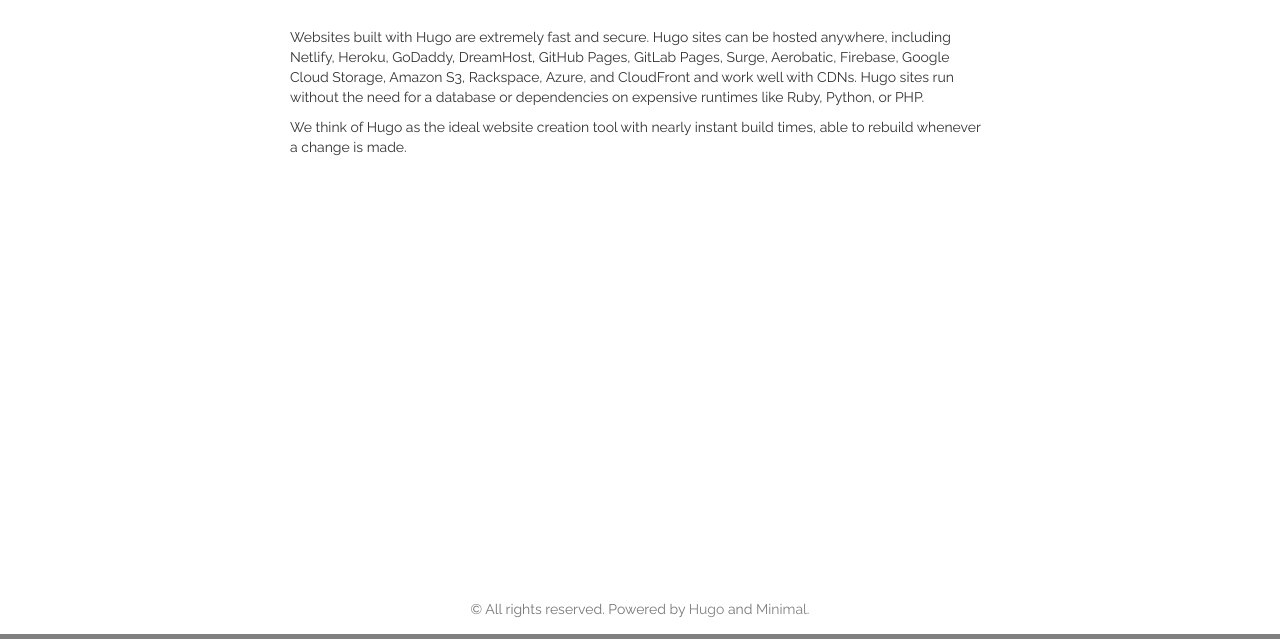
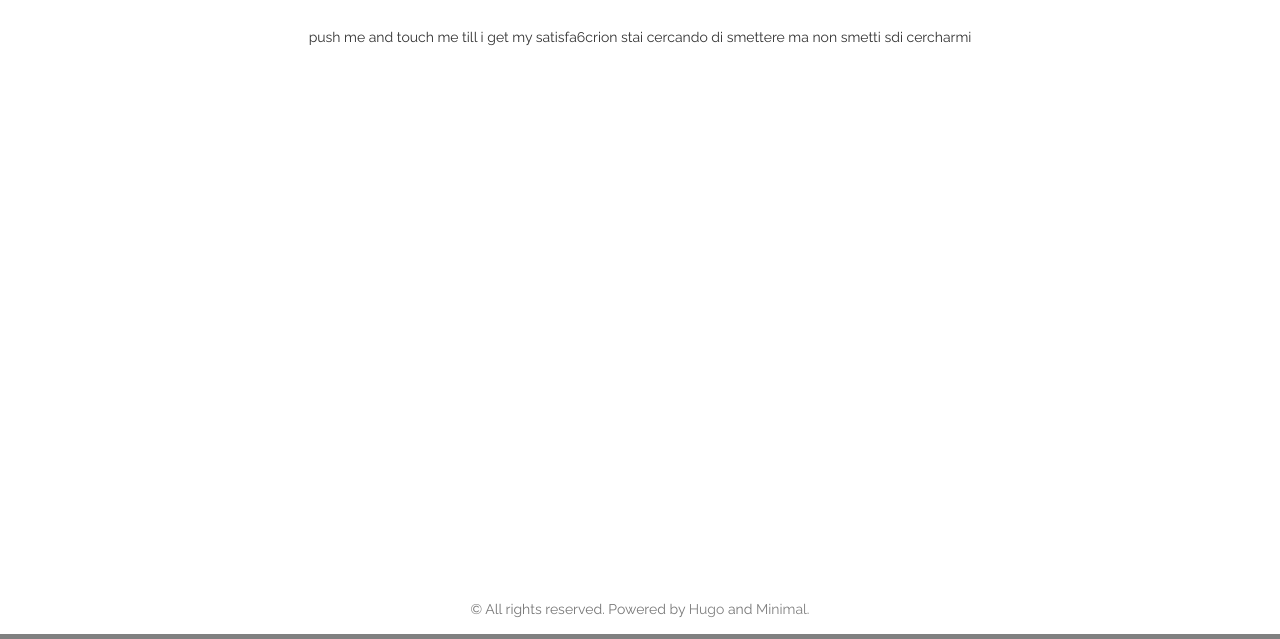
Before and after one commit to sunburnedframes/SBF, a plain HTML site: page about/index.html in a window 1280 px wide. Shown: the part 161-800 px from the top of the page. Drawn offline with nearby package versions, Linux system fonts and the light colour scheme; some packages are replaced by stand-ins of ours.

Commit message:
rebuilding site Wed, Apr  1, 2020  1:46:01 AM

```diff
--- a/about/index.html
+++ b/about/index.html
@@ -125,8 +125,9 @@
 
     </div>
 
-    <div align="start" class="content"><p>Websites built with Hugo are extremely fast and secure. Hugo sites can be hosted anywhere, including Netlify, Heroku, GoDaddy, DreamHost, GitHub Pages, GitLab Pages, Surge, Aerobatic, Firebase, Google Cloud Storage, Amazon S3, Rackspace, Azure, and CloudFront and work well with CDNs. Hugo sites run without the need for a database or dependencies on expensive runtimes like Ruby, Python, or PHP.</p>
-<p>We think of Hugo as the ideal website creation tool with nearly instant build times, able to rebuild whenever a change is made.</p>
+    <div align="start" class="content"><p>push me and touch me till i get my satisfa6crion
+stai cercando di smettere
+ma non smetti sdi cercharmi</p>
 </div>
 
 </main>
--- a/index.xml
+++ b/index.xml
@@ -16,8 +16,7 @@
       <pubDate>Mon, 01 Jan 0001 00:00:00 +0000</pubDate>
 
       <guid>https://sunburnedframes.github.io/SBF/about/</guid>
-      <description>Websites built with Hugo are extremely fast and secure. Hugo sites can be hosted anywhere, including Netlify, Heroku, GoDaddy, DreamHost, GitHub Pages, GitLab Pages, Surge, Aerobatic, Firebase, Google Cloud Storage, Amazon S3, Rackspace, Azure, and CloudFront and work well with CDNs. Hugo sites run without the need for a database or dependencies on expensive runtimes like Ruby, Python, or PHP.
-We think of Hugo as the ideal website creation tool with nearly instant build times, able to rebuild whenever a change is made.</description>
+      <description>push me and touch me till i get my satisfa6crion stai cercando di smettere ma non smetti sdi cercharmi</description>
     </item>
 
   </channel>
```
